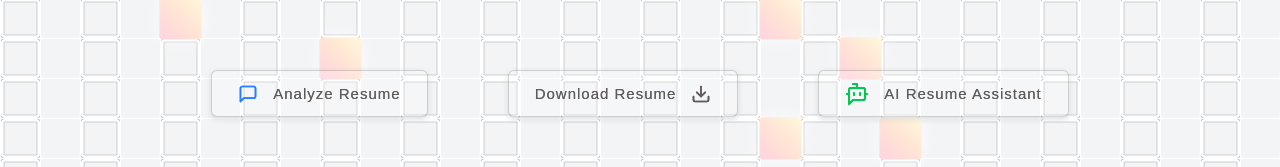
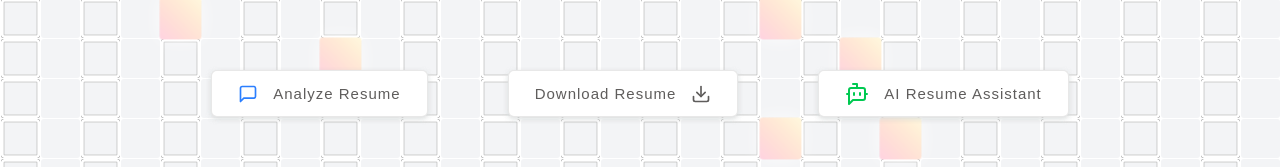
Before and after one commit to ArmanA12/ResumeCompiler, a React (Vite) app: page / in a window 1280 px wide. Shown: the part 441-608 px from the top of the page. Built offline with nearby package versions, Linux system fonts and the light colour scheme.

Commit message:
Update App.css

```diff
--- a/src/App.css
+++ b/src/App.css
@@ -10,7 +10,7 @@
 
 }
 .button {
-  background-color: rgba(255,255,255,0.09);
+  background-color: #fff;
   border: 1px solid rgba(0,0,0,0.09);
   display: flex;
   justify-content: center;
@@ -93,4 +93,11 @@
 
 .animated-cell {
   animation: glow 1.5s infinite ease-in-out;
+  /* animation: colorChange 1.5s infinite ease-in-out; */
+
 }
+@keyframes colorChange {
+  0% { background-color: #ffcc00; }
+  50% { background-color: #ff6699; }
+  100% { background-color: #ffcc00; }
+}
```
